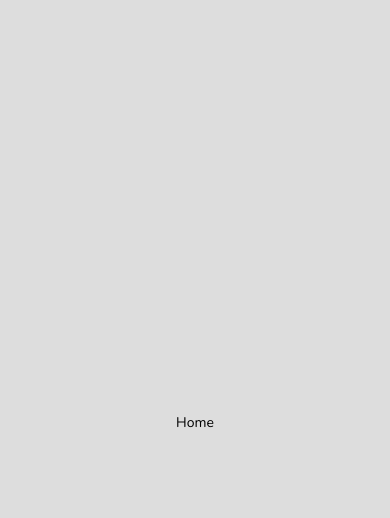
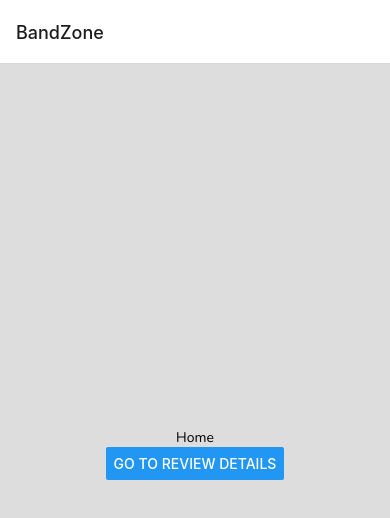
Before and after one commit to egomatsushita/bandzone, a React Native app: screen /Home in a window 390 px wide. Shown: the top 518 px of the page. Built offline with nearby package versions, Linux system fonts and the light colour scheme.

Commit message:
[BZ-2] Add stack navigator

```diff
--- a/App.tsx
+++ b/App.tsx
@@ -1,5 +1,13 @@
-import Home from "./screens/home";
+import { useFonts } from "expo-font";
+
+import HomeStack from "./routes/homeStack";
 
 export default function App() {
-  return <Home />;
+  const [loaded] = useFonts({
+    nunito: require("./assets/fonts/Nunito-Regular.ttf"),
+    nunitoBold: require("./assets/fonts/Nunito-Bold.ttf"),
+  });
+  if (!loaded) return null;
+
+  return <HomeStack />;
 }
--- /dev/null
+++ b/routes/homeStack.tsx
@@ -0,0 +1,31 @@
+import { NavigationContainer } from "@react-navigation/native";
+import { createNativeStackNavigator } from "@react-navigation/native-stack";
+
+import Home from "../screens/home";
+import ReviewDetails from "../screens/reviewDetails";
+
+export type RootStackParamList = {
+  Home: undefined;
+  ReviewDetails: undefined;
+};
+
+const Stack = createNativeStackNavigator<RootStackParamList>();
+
+export default function homeStack() {
+  return (
+    <NavigationContainer>
+      <Stack.Navigator>
+        <Stack.Screen
+          name="Home"
+          component={Home}
+          options={{ title: "BandZone" }}
+        />
+        <Stack.Screen
+          name="ReviewDetails"
+          component={ReviewDetails}
+          options={{ title: "Review Details" }}
+        />
+      </Stack.Navigator>
+    </NavigationContainer>
+  );
+}
--- a/screens/home.tsx
+++ b/screens/home.tsx
@@ -1,18 +1,19 @@
-import { View, Text } from "react-native";
-import { useFonts } from "expo-font";
+import { View, Text, Button } from "react-native";
+import { NativeStackScreenProps } from "@react-navigation/native-stack";
 
+import { RootStackParamList } from "../routes/homeStack";
 import { globalStyles } from "../styles/globalStyles";
 
-export default function Home() {
-  const [loaded] = useFonts({
-    nunito: require("../assets/fonts/Nunito-Regular.ttf"),
-    nunitoBold: require("../assets/fonts/Nunito-Bold.ttf"),
-  });
-  if (!loaded) return null;
+type Props = NativeStackScreenProps<RootStackParamList, "Home">;
 
+export default function Home({ navigation }: Props) {
   return (
     <View style={globalStyles.container}>
       <Text style={globalStyles.text}>Home</Text>
+      <Button
+        title="Go to Review Details"
+        onPress={() => navigation.navigate("ReviewDetails")}
+      />
     </View>
   );
 }
```
